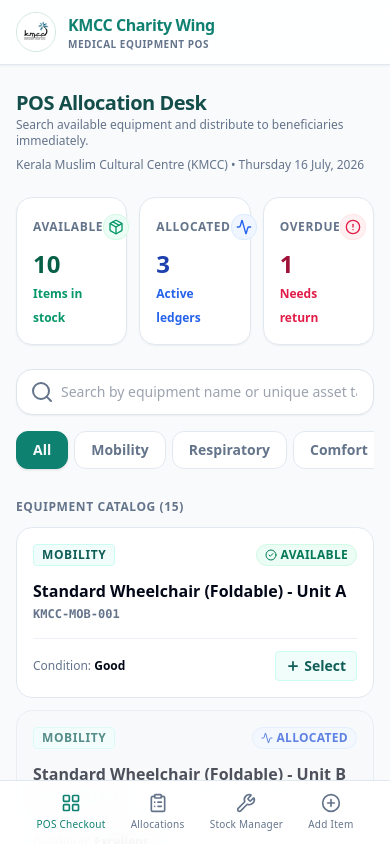
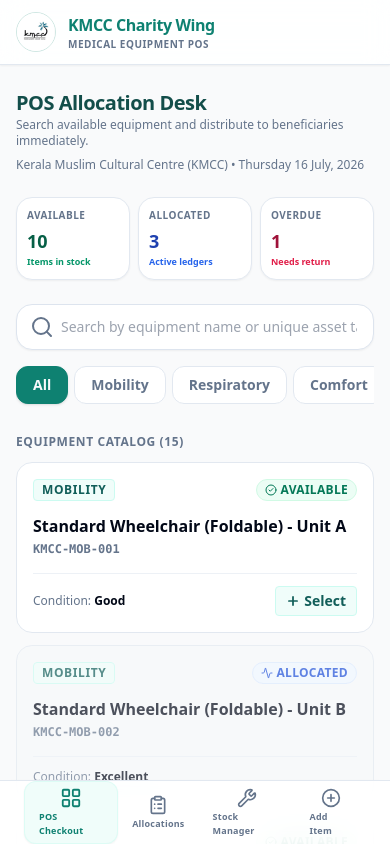
Before and after one commit to MuhammadRamzy/MedAid, a Next.js app: page / in a window 390 px wide. Shown: the top 844 px of the page. Built offline with nearby package versions, Linux system fonts and the light colour scheme.

Commit message:
style: fix mobile metrics overflows, set proper logo-derived PWA icons and add smooth page transitions

```diff
--- a/app/add-item/page.tsx
+++ b/app/add-item/page.tsx
@@ -61,7 +61,7 @@
   };
 
   return (
-    <div className="mx-auto max-w-md space-y-6">
+    <div className="mx-auto max-w-md space-y-6 animate-page">
       {/* Back button */}
       <Link
         href="/"
--- a/app/allocations/page.tsx
+++ b/app/allocations/page.tsx
@@ -188,7 +188,7 @@
   }
 
   return (
-    <div className="space-y-6">
+    <div className="space-y-6 animate-page">
       {/* Header */}
       <div className="flex flex-col space-y-2 md:flex-row md:items-center md:justify-between md:space-y-0">
         <div>
--- a/app/globals.css
+++ b/app/globals.css
@@ -118,3 +118,37 @@
 .animate-fade-in {
   animation: fadeIn 0.2s ease-out forwards;
 }
+
+@keyframes fadeScaleIn {
+  from {
+    opacity: 0;
+    transform: scale(0.97) translateY(4px);
+  }
+  to {
+    opacity: 1;
+    transform: scale(1) translateY(0);
+  }
+}
+
+.animate-fade-scale-in {
+  animation: fadeScaleIn 0.35s cubic-bezier(0.34, 1.56, 0.64, 1) forwards;
+}
+
+@keyframes pageTransition {
+  from {
+    opacity: 0;
+    transform: translateY(8px);
+  }
+  to {
+    opacity: 1;
+    transform: translateY(0);
+  }
+}
+
+.animate-page {
+  animation: pageTransition 0.4s cubic-bezier(0.16, 1, 0.3, 1) forwards;
+}
+
+.transition-spring {
+  transition: all 0.3s cubic-bezier(0.34, 1.56, 0.64, 1);
+}
--- a/app/inventory/page.tsx
+++ b/app/inventory/page.tsx
@@ -193,7 +193,7 @@
   }
 
   return (
-    <div className="space-y-6 pb-12">
+    <div className="space-y-6 pb-12 animate-page">
       {/* Title Header */}
       <div className="flex flex-col space-y-2 md:flex-row md:items-center md:justify-between md:space-y-0">
         <div>
--- a/app/page.tsx
+++ b/app/page.tsx
@@ -134,7 +134,7 @@
   }
 
   return (
-    <div className="space-y-6">
+    <div className="space-y-6 animate-page">
       {/* Welcome & Live Date */}
       <div className="flex flex-col justify-between space-y-2 md:flex-row md:items-center md:space-y-0">
         <div>
@@ -156,38 +156,38 @@
       </div>
 
       {/* Metrics Row */}
-      <div className="grid grid-cols-3 gap-3">
-        <div className="rounded-2xl border border-border bg-card p-4 shadow-sm transition-all hover:shadow">
+      <div className="grid grid-cols-3 gap-2 sm:gap-3">
+        <div className="rounded-2xl border border-border bg-card p-2.5 sm:p-4 shadow-sm transition-all hover:shadow">
           <div className="flex items-center justify-between">
-            <span className="text-xs font-bold uppercase tracking-wider text-muted-foreground">Available</span>
-            <span className="rounded-lg bg-emerald-50 p-1 text-emerald-600 border border-emerald-100">
+            <span className="text-[10px] sm:text-xs font-bold uppercase tracking-wider text-muted-foreground block truncate">Available</span>
+            <span className="rounded-lg bg-emerald-50 p-1 text-emerald-600 border border-emerald-100 hidden sm:inline-flex">
               <Package className="h-4 w-4" />
             </span>
           </div>
-          <p className="mt-2 text-2xl font-black text-emerald-800">{availableItemsCount}</p>
-          <span className="text-xs text-emerald-600 font-bold">Items in stock</span>
+          <p className="mt-1 sm:mt-2 text-lg sm:text-2xl font-black text-emerald-800">{availableItemsCount}</p>
+          <span className="text-[9px] sm:text-xs text-emerald-600 font-bold block truncate">Items in stock</span>
         </div>
 
-        <div className="rounded-2xl border border-border bg-card p-4 shadow-sm transition-all hover:shadow">
+        <div className="rounded-2xl border border-border bg-card p-2.5 sm:p-4 shadow-sm transition-all hover:shadow">
           <div className="flex items-center justify-between">
-            <span className="text-xs font-bold uppercase tracking-wider text-muted-foreground">Allocated</span>
-            <span className="rounded-lg bg-blue-50 p-1 text-blue-600 border border-blue-100">
+            <span className="text-[10px] sm:text-xs font-bold uppercase tracking-wider text-muted-foreground block truncate">Allocated</span>
+            <span className="rounded-lg bg-blue-50 p-1 text-blue-600 border border-blue-100 hidden sm:inline-flex">
               <Activity className="h-4 w-4" />
             </span>
           </div>
-          <p className="mt-2 text-2xl font-black text-blue-800">{activeAllocationsCount}</p>
-          <span className="text-xs text-blue-600 font-bold">Active ledgers</span>
+          <p className="mt-1 sm:mt-2 text-lg sm:text-2xl font-black text-blue-800">{activeAllocationsCount}</p>
+          <span className="text-[9px] sm:text-xs text-blue-600 font-bold block truncate">Active ledgers</span>
         </div>
 
-        <div className="rounded-2xl border border-border bg-card p-4 shadow-sm transition-all hover:shadow">
+        <div className="rounded-2xl border border-border bg-card p-2.5 sm:p-4 shadow-sm transition-all hover:shadow">
           <div className="flex items-center justify-between">
-            <span className="text-xs font-bold uppercase tracking-wider text-muted-foreground">Overdue</span>
-            <span className="rounded-lg bg-rose-50 p-1 text-rose-600 border border-rose-100">
+            <span className="text-[10px] sm:text-xs font-bold uppercase tracking-wider text-muted-foreground block truncate">Overdue</span>
+            <span className="rounded-lg bg-rose-50 p-1 text-rose-600 border border-rose-100 hidden sm:inline-flex">
               <AlertCircle className="h-4 w-4" />
             </span>
           </div>
-          <p className="mt-2 text-2xl font-black text-rose-800">{overdueReturnsCount}</p>
-          <span className="text-xs text-rose-600 font-bold">Needs return</span>
+          <p className="mt-1 sm:mt-2 text-lg sm:text-2xl font-black text-rose-800">{overdueReturnsCount}</p>
+          <span className="text-[9px] sm:text-xs text-rose-600 font-bold block truncate">Needs return</span>
         </div>
       </div>
 
--- a/components/bottom-nav.tsx
+++ b/components/bottom-nav.tsx
@@ -40,14 +40,14 @@
             <Link
               key={item.href}
               href={item.href}
-              className={`flex flex-col items-center justify-center space-y-1 transition-colors ${
+              className={`flex flex-col items-center justify-center py-1.5 px-3.5 rounded-xl transition-all duration-200 active:scale-95 ${
                 isActive
-                  ? "text-primary font-medium"
+                  ? "bg-teal-50 text-primary font-bold shadow-sm border border-teal-100/50"
                   : "text-muted-foreground hover:text-foreground"
               }`}
             >
-              <Icon className="h-5 w-5" />
-              <span className="text-[10px] tracking-wide">{item.label}</span>
+              <Icon className={`h-5 w-5 transition-transform duration-200 ${isActive ? "scale-110" : ""}`} />
+              <span className="text-[9px] font-bold tracking-wide mt-0.5">{item.label}</span>
             </Link>
           );
         })}
```
Also changed, not shown: public/icons/icon-192x192.png, public/icons/icon-512x512.png, public/manifest.json.
